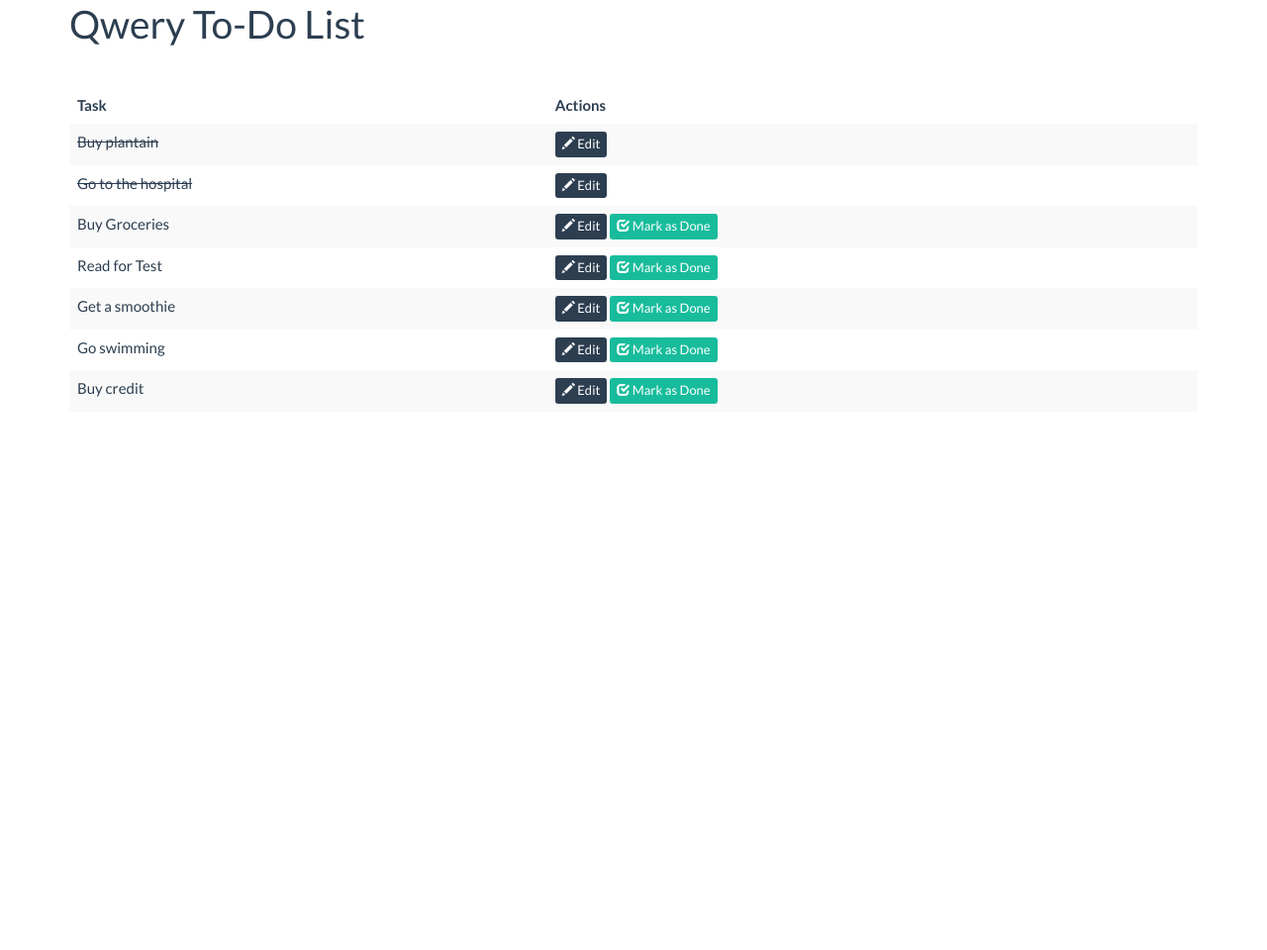
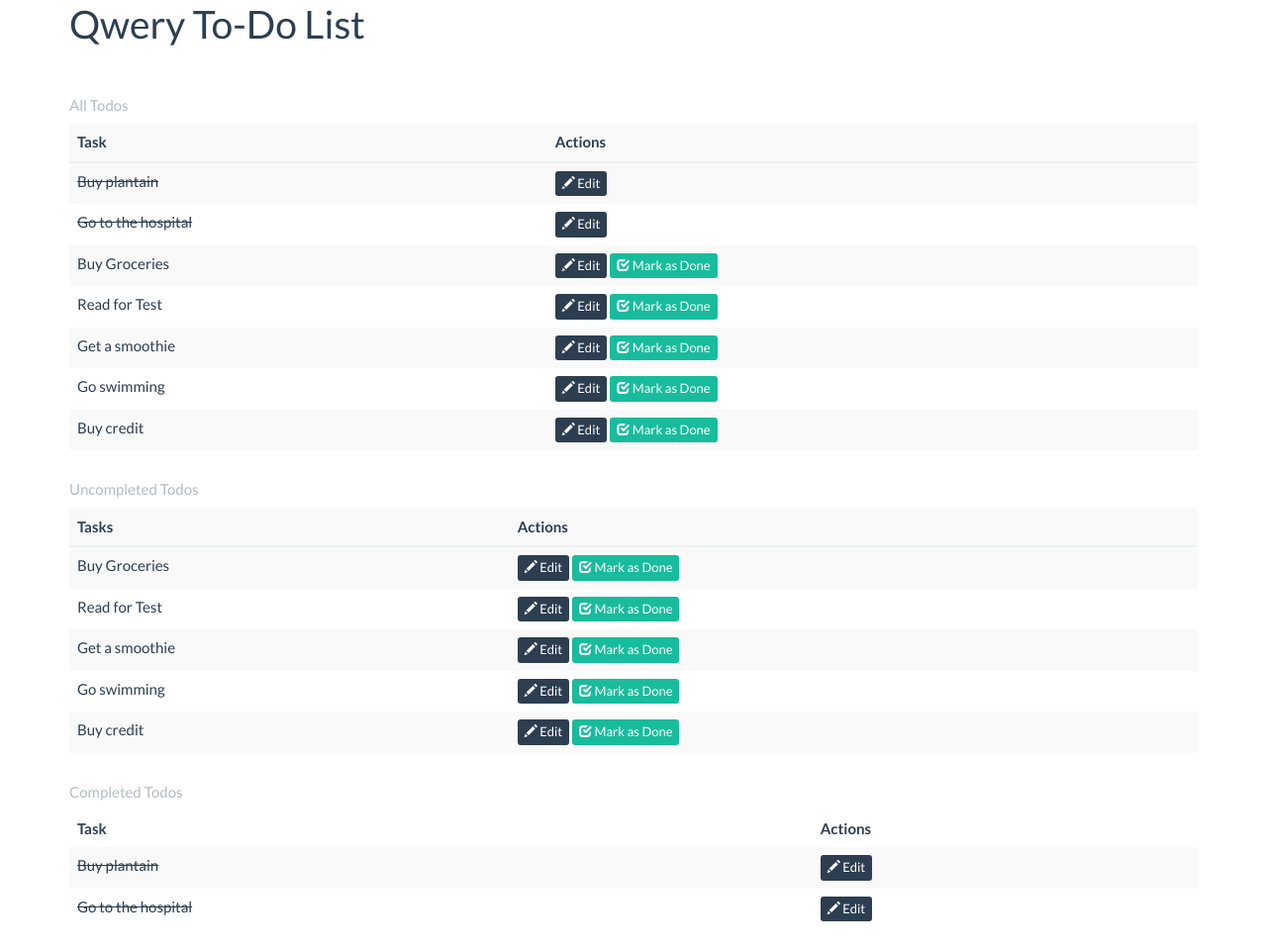
Before and after one commit to gbozee/qwery-practise, a Flask app: page / in a window 1280 px wide. Shown: the part 60-1020 px from the top of the page at 99% size. Before the commit the page ends 468 px from the top, so only its background shows below. Run offline with Flask 2, Linux system fonts and the light colour scheme; data comes from the database, SQL or seed files in the repository; both versions use the stored data as it was after the commit; some libraries are stand-ins or nearby versions.

Commit message:
Add query parameters for completed/uncompleted todos

```diff
--- a/src/templates/home.html
+++ b/src/templates/home.html
@@ -17,6 +17,7 @@
 
 <table class="table table-striped table-hover ">
   <thead>
+    <caption>All Todos</caption>
     <tr>
       <th>Task</th>
       <th>Actions</th>
@@ -42,10 +43,50 @@
     </tr>
     {% endif %}
     {% endfor %}
-
   </tbody>
 </table>
 
+<table class="table table-striped table-hover ">
+  <thead>
+    <caption>Uncompleted Todos</caption>
+    <tr>
+      <th>Tasks</th>
+      <th>Actions</th>
+    </tr>
+
+  </thead>
+  <tbody>
+    {% for todo in todos_undone %}
+    <tr>
+      <td>{{todo.title}}</td>
+      <td>
+        <a href="{{url_for('edit_todo', todo_id=todo.id)}}" class="btn btn-primary btn-xs" role="button"><span class="glyphicon glyphicon-pencil"></span> Edit</a>
+        <a href="{{url_for('home', id=id)}}" class="btn btn-success btn-xs" role="button"><span class="glyphicon glyphicon-check"></span> Mark as Done</a>
+      </td>
+    </tr>
+    {% endfor %}
+  </tbody>
+</table>
+
+<table class="table table-striped table-hover ">
+  <caption>Completed Todos</caption>
+  <thead>
+    <tr>
+      <th>Task</th>
+      <th>Actions</th>
+    </tr>
+  </thead>
+  <tbody>
+    {% for todo in todos_done %}
+    <tr>
+      <td><s>{{todo.title}}</s></td>
+      <td>
+        <a href="{{url_for('edit_todo', todo_id=todo.id)}}" class="btn btn-primary btn-xs" role="button"><span class="glyphicon glyphicon-pencil"></span> Edit</a>
+      </td>
+    </tr>
+    {% endfor %}
+  </tbody>
+</table>
 <!--{% if pagination %}
     <ul class="pager">
       <li class="disabled"><a href="#">&larr; Previous</a></li>
--- a/src/views.py
+++ b/src/views.py
@@ -7,7 +7,9 @@ from .forms import TodoForm
 @app.route('/home')
 def home():
     todos = TodoList.query.all()
-    return render_template("home.html",todos=todos)
+    todos_done = TodoList.query.filter_by(status=True)
+    todos_undone = TodoList.query.filter_by(status=False)
+    return render_template("home.html",todos=todos, todos_done=todos_done, todos_undone=todos_undone)
 
 
 @app.route('/add_todo', methods=['POST', 'GET'])
```
Also changed, not shown: database.db.
